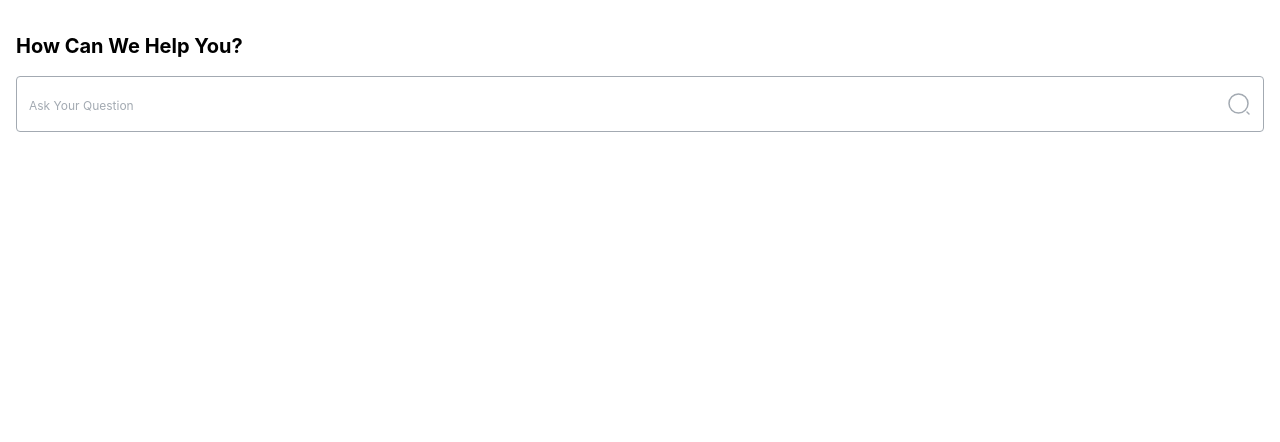
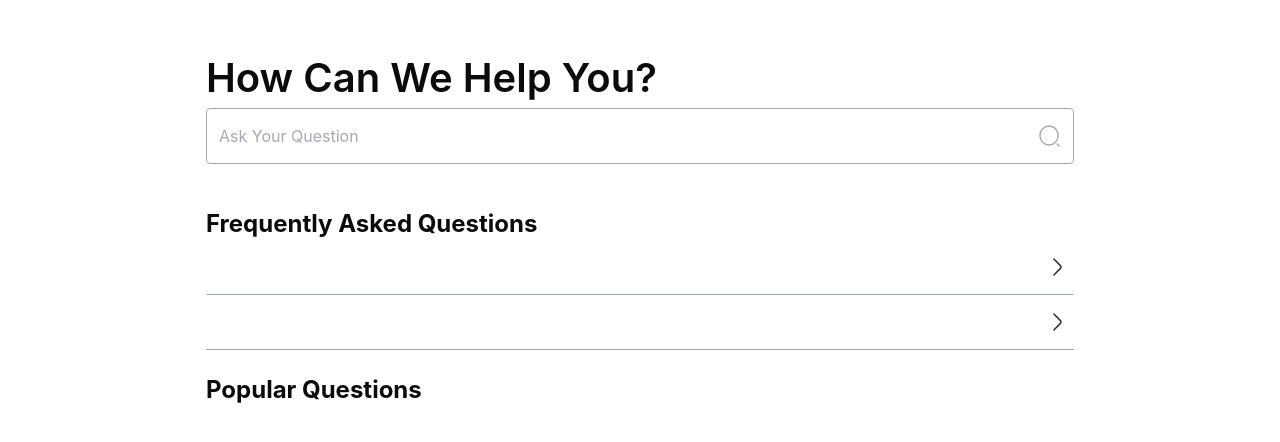
Before and after one commit to workshopapps/investment.web, a React (Create React App) app in the folder frontend/: page /help in a window 1280 px wide. Shown: the top 442 px of the page. Built offline with nearby package versions, Linux system fonts and the light colour scheme.

Commit message:
Feat: add faq component

```diff
--- /dev/null
+++ b/frontend/src/pages/Help/Faq.jsx
@@ -0,0 +1,31 @@
+import React, { useState } from 'react';
+import dropdown from './dropdown.svg';
+
+function faq({ question, answer }) {
+    const [isFaqToggle, setIsFaqToggle] = useState(false);
+    return (
+        <div className="w-full text-xs lg:text-base text-[#0A0B0D]">
+            <div
+                onClick={() => setIsFaqToggle(!isFaqToggle)}
+                className="py-3 lg:py-[18px] cursor-pointer flex border-b border-b-[#A3AAB2] justify-between items-center">
+                <h3 className="font-semibold lg:text-base text-xs ">{question}</h3>
+                <div className="pr-3">
+                    <img
+                        className={`transition-transform ${isFaqToggle ? '-rotate-90' : ''}`}
+                        src={dropdown}
+                        alt="dropdown button"
+                    />
+                </div>
+            </div>
+
+            <div
+                className={`px-2 py-3 lg:py-4 w-full h-fit  bg-[#F4F5F6]  ${
+                    isFaqToggle ? 'block' : 'hidden'
+                }`}>
+                <p className="w-full h-full text-[#000C1A]">{answer}</p>
+            </div>
+        </div>
+    );
+}
+
+export default faq;
--- a/frontend/src/pages/Help/Help.js
+++ b/frontend/src/pages/Help/Help.js
@@ -1,22 +1,87 @@
 import React from 'react';
+import Faq from './Faq';
 import searchIcon from './search.svg';
 
 function Help() {
     return (
-        <div className="pt-8 px-4 flex flex-col w-full">
-            <h1 className="font-bold text-xl mb-4">How Can We Help You?</h1>
+        <div className="pt-16 pb-8 lg:pb-[70px] px-4 lg:px-[206px] flex flex-col w-full">
+            <h1 className="font-bold text-xl lg:text-[40px] lg:font-semibold mb-4 text-[#0A0B0D]">
+                How Can We Help You?
+            </h1>
             <div className="flex h-14 border px-3 focus-within:border-black border-[#A3AAB2] rounded">
                 <input
-                    className="placeholder:text-xs fl placeholder:font-normal placeholder:text-[#A3AAB2] w-full focus:outline-0 "
+                    className="placeholder:text-xs pr-3 lg:placeholder:text-base placeholder:font-normal placeholder:text-[#A3AAB2] w-full focus:outline-0 "
                     type="text"
                     placeholder="Ask Your Question"
                 />
                 <button>
-                    <img src={searchIcon} alt="search" />
+                    <img src={searchIcon} className="w-6" alt="search" />
                 </button>
+            </div>
+
+            <div className="mt-5 lg:mt-11">
+                <h2 className=" font-bold lg:text-semibold lg:text-2xl text-base text-[#0A0B0D]">
+                    Frequently Asked Questions
+                </h2>
+                <Faq />
+                <Faq />
+            </div>
+
+            <div className="mt-6">
+                <h2 className=" font-bold text-base lg:text-semibold lg:text-2xl text-[#0A0B0D]">
+                    Popular Questions{' '}
+                </h2>
             </div>
         </div>
     );
 }
 
 export default Help;
+
+//   const faq = {
+//       faq: [
+//           {
+//               question: 'Is Mystockplug safe and good?',
+//               answer: 'This is a safe platform where users can see good stocks to buy. Our website has done all the work for  users, all users need to do is choose a stock that is within their financial capacity.'
+//           },
+//           {
+//               question: 'Do I need to have an account to use the App?',
+//               answer: 'As a user, you do not need to create an account before you can have access to our application.'
+//           },
+//           {
+//               question: 'What is big, mid, and small cap?',
+//               answer: 'Market capitalization is the value of all outsatnding shares of a cooperation, Large-cap cooperation are those with market capitalization of US $10 billion and greater. Mid-cap companies are those with capitalization between $2 billion and $10 billion, while small-cap companies rages between $300 million and $2 billion.'
+//           },
+//           {
+//               question: 'How can I know stocks to invest in?',
+//               answer: 'Users can look at stock price, revenue growth, market capitalization of a stock company in other to decide where to invest in.'
+//           }
+//       ],
+//       popular_questions: [
+//           {
+//               question: 'I have no experience in stock, Is this for me?',
+//               answer: 'Mystockplug allow users with no idea about stock or no experience in stock guse the app without hassle. The app does all the neccessary analysis before displaying the best stock to invest in.'
+//           },
+//           {
+//               question: 'What is MYstockplug use for?',
+//               answer: 'To be the go-to app for prospective investors to know what stocks to buy by providing them with well curated information that will help them make smarter investments decisions, this will increase users trust and satisfaction in stock investment.'
+//           },
+//           {
+//               question: 'How can I know more about the company to invest in?',
+//               answer: 'After user has seen a stock cap, users can click on the stock company to see full review about the chosen stock. users can laern more about the company on the product review page.'
+//           },
+//           {
+//               question: 'Is this accessible on my phone and computer?',
+//               answer: 'The platform is a web app and desktop app based. users can choose to use the app  on a web or download the desktop app into their computer.'
+//           },
+//           {
+//               question: 'Can I trade stocks on this platform?',
+//               answer: 'This is a safe platform where users can see good stocks to buy. Our website has done all the work for users, all users need to do is choose a stock that is within their financial capacity.'
+//           },
+//           {
+//               question: 'Are your services free?',
+//               answer: 'Using the platform is free but paying a small amount gets users more benefit. Users have access to small-cap stock companies and users can have full access to more than 15 good stock options to invest in.'
+//           }
+//       ]
+//   };
+//   console.log(faq);
```
Also changed, not shown: frontend/src/pages/Help/dropdown.svg (added).
